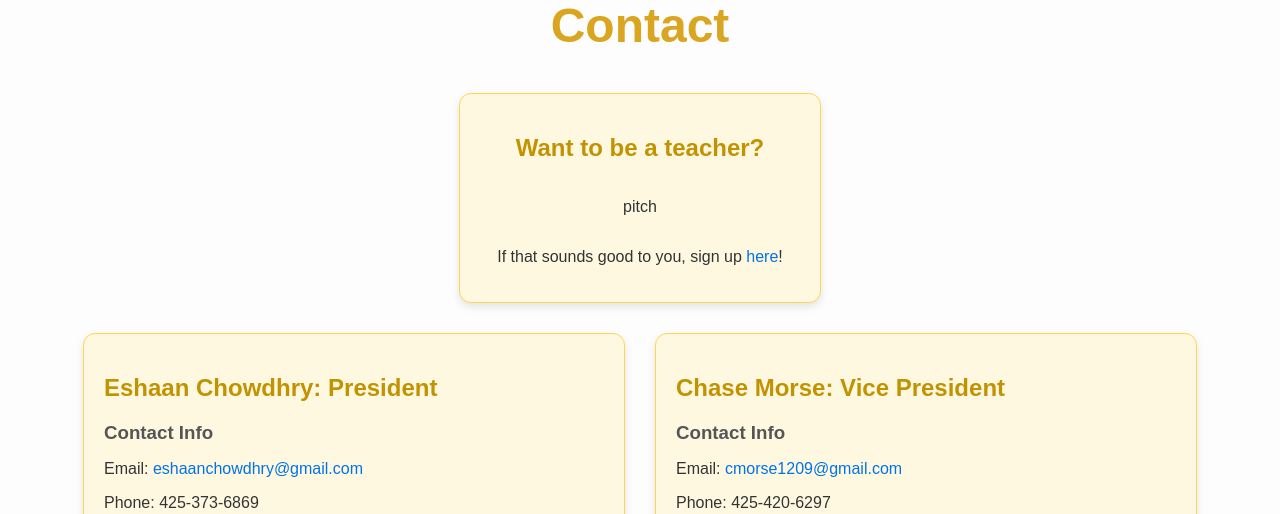
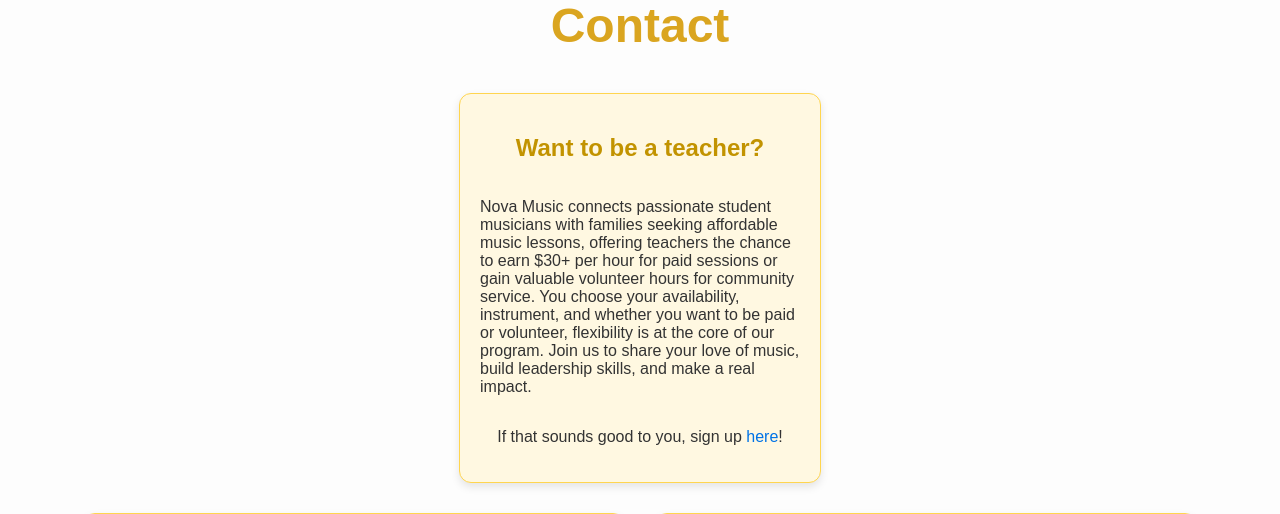
Before and after one commit to EC1790/NovaMusic, a Flask app: page /Contact in a window 1280 px wide. Shown: the part 169-683 px from the top of the page. Run offline with Flask 3, Linux system fonts and the light colour scheme.

Commit message:
Updated Pitch
Replaced the teacher pitch placeholder on the contact page with the real, full thing.

```diff
--- a/static/Contact.css
+++ b/static/Contact.css
@@ -31,7 +31,6 @@ h1 {
   margin-bottom:30px;
   padding:20px;
   width:320px;
-
 }
 
 #teacherSUCard h2 {
--- a/templates/Contact.html
+++ b/templates/Contact.html
@@ -18,7 +18,10 @@
 
     <div id="teacherSUCard">
       <h2>Want to be a teacher?</h1>
-      <p>pitch</p>
+      <p>Nova Music connects passionate student musicians with families seeking affordable music lessons,
+         offering teachers the chance to earn $30+ per hour for paid sessions or gain valuable volunteer hours for community service.
+         You choose your availability, instrument, and whether you want to be paid or volunteer, flexibility is at the core of our program.
+         Join us to share your love of music, build leadership skills, and make a real impact.</p>
       <p>If that sounds good to you, sign up <a href="https://forms.gle/8Eu4FaqbnEL3VV6P8">here</a>!</p>
     </div>
 
```
